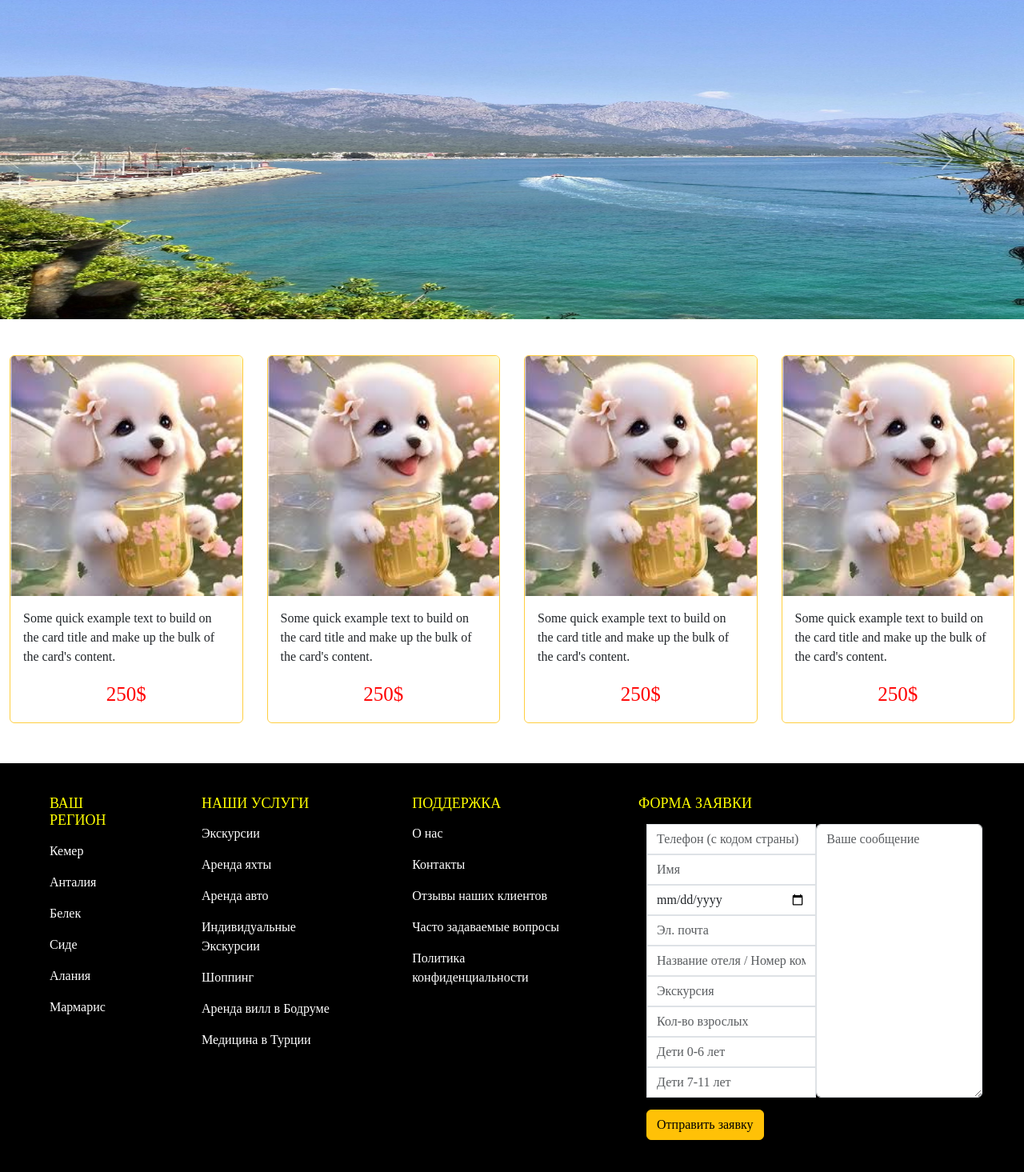
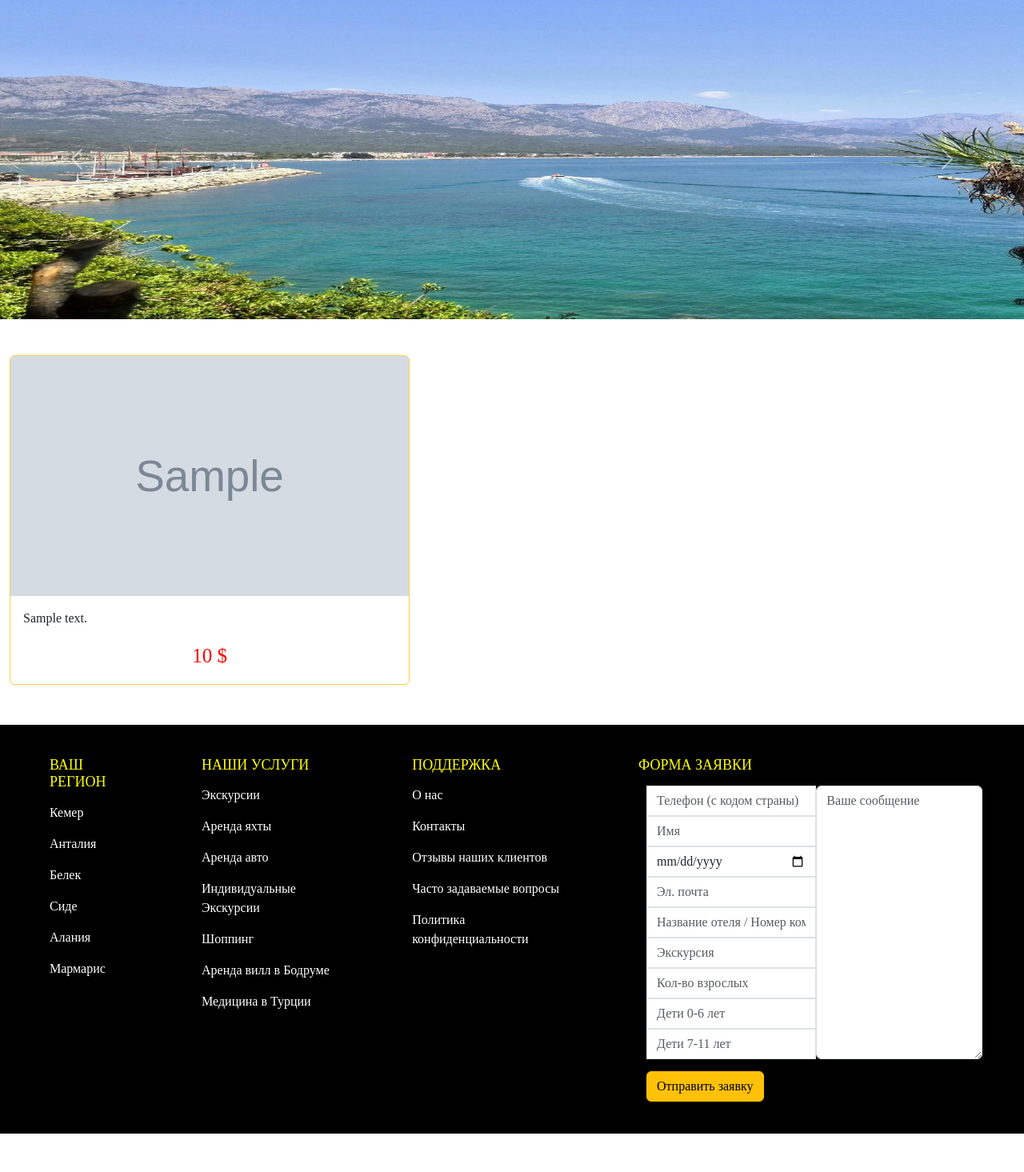
Before and after one commit to ratmir20201/antalia, a Django app: page /shop/ in a window 1280 px wide. Shown: the part 284-1749 px from the top of the page at 80% size. After the commit the page ends 1701 px from the top, so only its background shows below. Run offline with Django 5.2, Linux system fonts and the light colour scheme; tables that the repository leaves empty hold one stand-in row (values such as "Sample post"); grey boxes marked "Sample" are stand-in pictures.

Commit message:
добавил базу данных

```diff
--- a/mysite/mysite/settings.py
+++ b/mysite/mysite/settings.py
@@ -118,6 +118,9 @@ USE_TZ = True
 
 STATIC_URL = 'static/'
 
+MEDIA_URL = '/media/'
+MEDIA_ROOT = BASE_DIR / 'uploads'
+
 # Default primary key field type
 # https://docs.djangoproject.com/en/5.1/ref/settings/#default-auto-field
 
--- a/mysite/mysite/urls.py
+++ b/mysite/mysite/urls.py
@@ -14,6 +14,8 @@ Including another URLconf
     1. Import the include() function: from django.urls import include, path
     2. Add a URL to urlpatterns:  path('blog/', include('blog.urls'))
 """
+from django.conf import settings
+from django.conf.urls.static import static
 from django.contrib import admin
 from django.urls import path, include
 
@@ -21,3 +23,8 @@ urlpatterns = [
     path('admin/', admin.site.urls),
     path('shop/', include("shopapp.urls")),
 ]
+
+if settings.DEBUG:
+    urlpatterns.extend(
+        static(settings.MEDIA_URL, document_root=settings.MEDIA_ROOT),
+    )
--- a/mysite/shopapp/admin.py
+++ b/mysite/shopapp/admin.py
@@ -6,4 +6,3 @@ from .models import Card
 @admin.register(Card)
 class CardAdmin(admin.ModelAdmin):
     list_display = ('pk', 'image', 'description', 'price')
-    list_filter = ('pk',)
--- a/mysite/shopapp/models.py
+++ b/mysite/shopapp/models.py
@@ -2,6 +2,6 @@ from django.db import models
 
 
 class Card(models.Model):
-    image = models.ImageField(null=False)
+    image = models.ImageField(null=False, upload_to="cards/")
     description = models.TextField(null=False)
     price = models.IntegerField(null=False)
--- a/mysite/shopapp/templates/shopapp/index.html
+++ b/mysite/shopapp/templates/shopapp/index.html
@@ -137,57 +137,57 @@
   <section class="orders">
     <div class="container">
       <div class="cards">
-<!--        {% for card in cards %}-->
+        {% for card in cards %}
+        <div class="card my_card">
+          <a href="#" class="card__link">
+            <img src="{{ card.image.url }}" class="card-img-top card__img" alt="">
+            <div class="card-body">
+              <p class="card-text">{{ card.description }}</p>
+              <p class="card-text card__price">{{ card.price }} $</p>
+            </div>
+          </a>
+        </div>
+        {% endfor %}
 <!--        <div class="card my_card">-->
 <!--          <a href="" class="card__link">-->
-<!--            <img src="{{ card.image.url }}" class="card-img-top card__img" alt="...">-->
+<!--            <img src="{% static 'img/some_img.jfif' %}" class="card-img-top card__img" alt="...">-->
 <!--            <div class="card-body">-->
-<!--              <p class="card-text">{{ card.description }}</p>-->
-<!--              <p class="card-text card__price">{{ card.price }}</p>-->
+<!--              <p class="card-text">Some quick example text to build on the card title and make up the bulk of the card's-->
+<!--                content.</p>-->
+<!--              <p class="card-text card__price">250$</p>-->
 <!--            </div>-->
 <!--          </a>-->
 <!--        </div>-->
-<!--        {% endfor %}-->
-        <div class="card my_card">
-          <a href="" class="card__link">
-            <img src="{% static 'img/some_img.jfif' %}" class="card-img-top card__img" alt="...">
-            <div class="card-body">
-              <p class="card-text">Some quick example text to build on the card title and make up the bulk of the card's
-                content.</p>
-              <p class="card-text card__price">250$</p>
-            </div>
-          </a>
-        </div>
-        <div class="card my_card">
-          <a href="" class="card__link">
-            <img src="{% static 'img/some_img.jfif' %}" class="card-img-top card__img" alt="...">
-            <div class="card-body">
-              <p class="card-text">Some quick example text to build on the card title and make up the bulk of the card's
-                content.</p>
-              <p class="card-text card__price">250$</p>
-            </div>
-          </a>
-        </div>
-        <div class="card my_card">
-          <a href="" class="card__link">
-            <img src="{% static 'img/some_img.jfif' %}" class="card-img-top card__img" alt="...">
-            <div class="card-body">
-              <p class="card-text">Some quick example text to build on the card title and make up the bulk of the card's
-                content.</p>
-              <p class="card-text card__price">250$</p>
-            </div>
-          </a>
-        </div>
-        <div class="card my_card">
-          <a href="" class="card__link">
-            <img src="{% static 'img/some_img.jfif' %}" class="card-img-top card__img" alt="...">
-            <div class="card-body">
-              <p class="card-text">Some quick example text to build on the card title and make up the bulk of the card's
-                content.</p>
-              <p class="card-text card__price">250$</p>
-            </div>
-          </a>
-        </div>
+<!--        <div class="card my_card">-->
+<!--          <a href="" class="card__link">-->
+<!--            <img src="{% static 'img/some_img.jfif' %}" class="card-img-top card__img" alt="...">-->
+<!--            <div class="card-body">-->
+<!--              <p class="card-text">Some quick example text to build on the card title and make up the bulk of the card's-->
+<!--                content.</p>-->
+<!--              <p class="card-text card__price">250$</p>-->
+<!--            </div>-->
+<!--          </a>-->
+<!--        </div>-->
+<!--        <div class="card my_card">-->
+<!--          <a href="" class="card__link">-->
+<!--            <img src="{% static 'img/some_img.jfif' %}" class="card-img-top card__img" alt="...">-->
+<!--            <div class="card-body">-->
+<!--              <p class="card-text">Some quick example text to build on the card title and make up the bulk of the card's-->
+<!--                content.</p>-->
+<!--              <p class="card-text card__price">250$</p>-->
+<!--            </div>-->
+<!--          </a>-->
+<!--        </div>-->
+<!--        <div class="card my_card">-->
+<!--          <a href="" class="card__link">-->
+<!--            <img src="{% static 'img/some_img.jfif' %}" class="card-img-top card__img" alt="...">-->
+<!--            <div class="card-body">-->
+<!--              <p class="card-text">Some quick example text to build on the card title and make up the bulk of the card's-->
+<!--                content.</p>-->
+<!--              <p class="card-text card__price">250$</p>-->
+<!--            </div>-->
+<!--          </a>-->
+<!--        </div>-->
       </div>
     </div>
   </section>
--- a/mysite/shopapp/views.py
+++ b/mysite/shopapp/views.py
@@ -5,5 +5,6 @@ from .models import Card
 
 
 class ShopIndexView(ListView):
+  template_name = "shopapp/index.html"
   model = Card
-  template_name = "shopapp/index.html"
+  context_object_name = "cards"
```
Also changed, not shown: mysite/shopapp/migrations/0001_initial.py (added), mysite/shopapp/migrations/0002_alter_card_image.py (added), mysite/some_img.jfif (added), mysite/uploads/cards/region_1.jpg (added), mysite/uploads/cards/region_2.webp (added).
